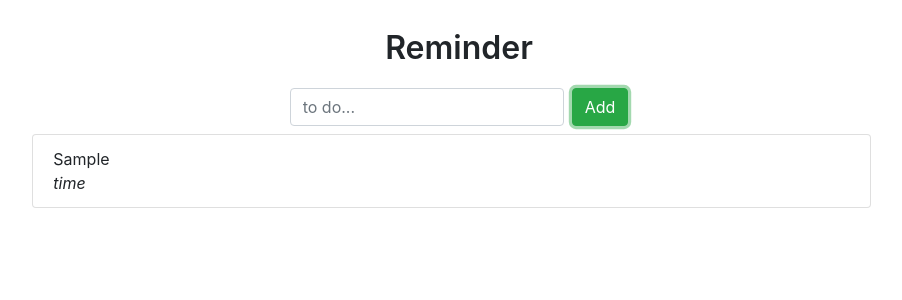
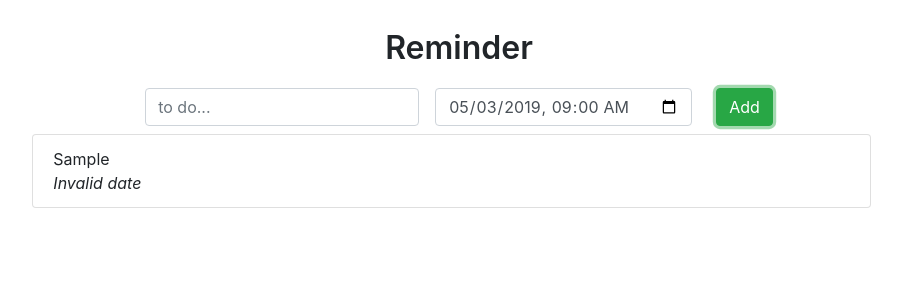
Before and after one commit to RidicZhi/redux-reminder-app, a React (Create React App) app: page / in a window 1280 px wide. Both pictures are taken after typing "Sample" into the empty fields and a click on the button "Add". Shown: the top 300 px of the page, without its empty margins (181-1083 px from the left). Built offline with nearby package versions, Linux system fonts and the light colour scheme.

Commit message:
date/time processing

```diff
--- a/package.json
+++ b/package.json
@@ -3,6 +3,7 @@
   "version": "0.1.0",
   "private": true,
   "dependencies": {
+    "moment": "^2.24.0",
     "react": "^16.8.6",
     "react-dom": "^16.8.6",
     "react-redux": "^7.0.3",
--- a/src/actions/index.js
+++ b/src/actions/index.js
@@ -1,8 +1,9 @@
 import  { ADD_REMINDER }  from '../constants';
 
-export const addReminder = (text) => {
+export const addReminder = (text, dueDate) => {
   return {
     type: ADD_REMINDER,
-    text
+    text,
+    dueDate
   }
 };
--- a/src/components/App.js
+++ b/src/components/App.js
@@ -1,37 +1,47 @@
 import React, { Component } from "react";
 import { connect } from "react-redux";
 import { addReminder } from "../actions";
+import PropTypes from "prop-types";
+import moment from 'moment';
 
 class App extends Component {
   constructor(props) {
     super(props);
 
     this.state = {
-      text: ""
+      text: "",
+      dueTime: ""
     };
   }
 
   onAddClick() {
-    this.props.addReminder(this.state.text);
+    if(!this.state.text) {
+      alert('Please enter before adding');
+      return
+    }
+    this.props.addReminder(this.state.text, this.state.dueTime);
     this.setState({
-      text:''
-    })
+      text: "",
+      dueTime: ""
+    });
   }
 
   renderList() {
-    const{ reminders } = this.props;
+    const { reminders } = this.props;
     return (
       <ul className="list-group col-sm-8 mt-2">
-        {reminders.map((reminder)=>(
+        {reminders.map(reminder => (
           <li className="list-group-item" key={reminder.id}>
             <div className="list-item">
               <div>{reminder.text}</div>
-              <div><em>time</em></div>
+              <div>
+                <em>{moment(new Date(reminder.dueDate)).fromNow()}</em>
+              </div>
             </div>
           </li>
         ))}
       </ul>
-    )
+    );
   }
 
   render() {
@@ -42,16 +52,26 @@ class App extends Component {
           <div className="form-group mr-2">
             <input
               type="text"
-              className="form-control"
+              className="form-control mr-3"
               placeholder="to do..."
               value={this.state.text}
-              onChange={(e) => {this.setState({text:e.target.value})}}
+              onChange={e => {
+                this.setState({ text: e.target.value });
+              }}
+            />
+            <input
+              type="datetime-local"
+              className="form-control mr-3"
+              value={moment(new Date()).format('YYYY-MM-DDTHH:mm')}
+              onChange={e => {
+                this.setState({ dueTime: e.target.value });
+              }}
             />
           </div>
           <button
             type="button"
             className="btn btn-success"
-            onClick={()=>this.onAddClick()}
+            onClick={() => this.onAddClick()}
           >
             Add
           </button>
@@ -62,10 +82,18 @@ class App extends Component {
   }
 }
 
-const mapStateToProps = (state) => {
+App.propTypes = {
+  reminders: PropTypes.array.isRequired,
+  addReminder: PropTypes.func.isRequired
+};
+
+const mapStateToProps = state => {
   return {
     reminders: state
-  }
-}
+  };
+};
 
-export default connect(mapStateToProps, { addReminder })(App);
+export default connect(
+  mapStateToProps,
+  { addReminder }
+)(App);
--- a/src/reducer/index.js
+++ b/src/reducer/index.js
@@ -1,8 +1,11 @@
 import  { ADD_REMINDER }  from '../constants';
 
 const getReminderData = (action) => {
+  const { text, dueDate } = action;
+
   return {
-    text: action.text,
+    text,
+    dueDate,
     id: Math.random()
   }
 }
```
Also changed, not shown: 2 other files (tests, documents, lock files or other folders).
